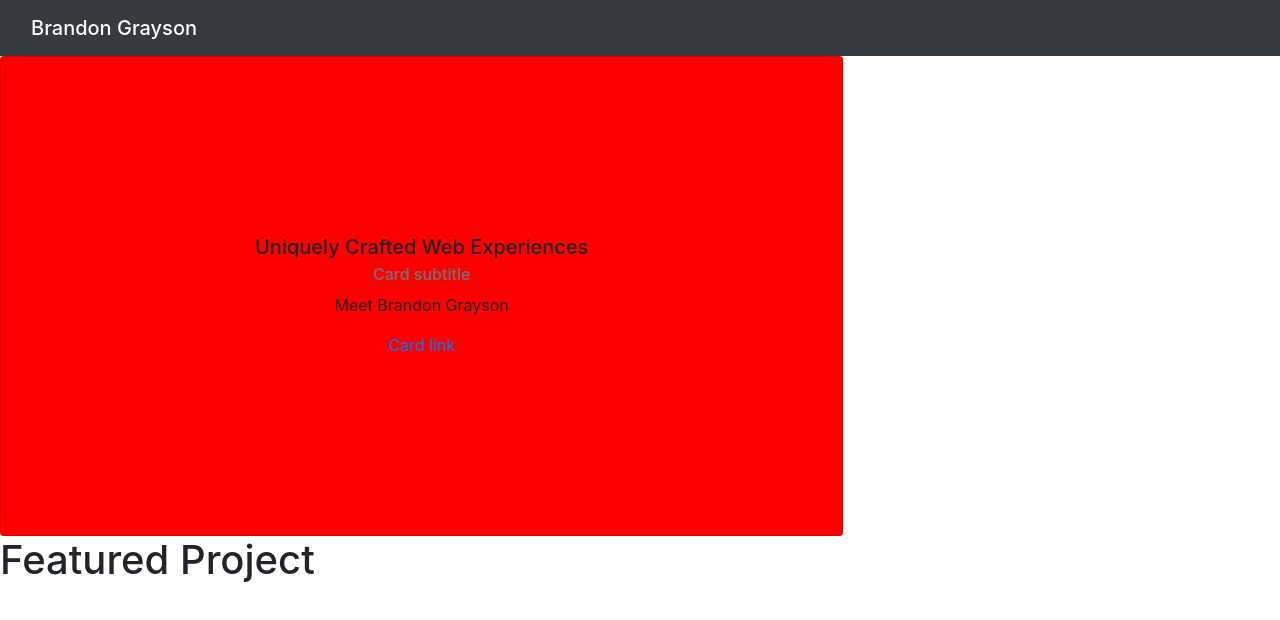
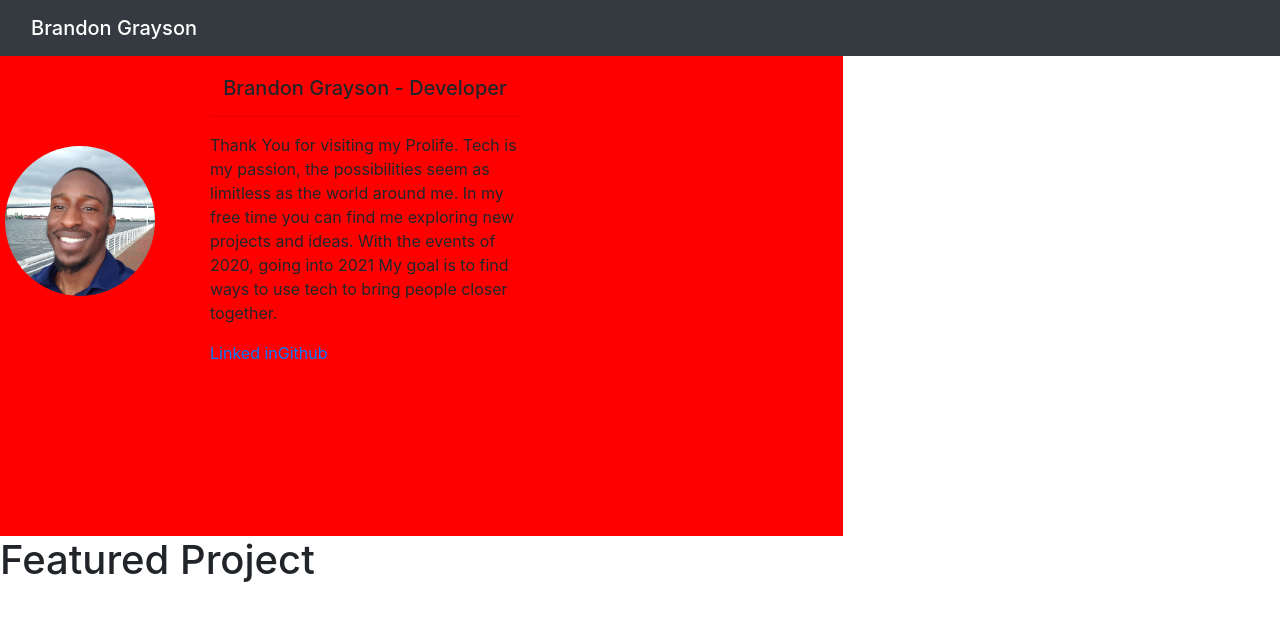
Before and after one commit to BrandonGrayson/react-portfolio, a React (Create React App) app: page / in a window 1280 px wide. Shown: the top 620 px of the page. Built offline with nearby package versions, Linux system fonts and the light colour scheme.

Commit message:
about-me card template added

```diff
--- a/src/components/HeroImg/Hero.js
+++ b/src/components/HeroImg/Hero.js
@@ -1,28 +1,54 @@
-import React from 'react'
-import "./styles.css"
-
+import React from 'react';
+import './styles.css';
 
 const styles = {
-    card: {
-        background: "red",
-        height: "60vh"
-    }
-}
+	card: {
+		background: 'red',
+		height: '60vh'
+	}
+};
 
 const Hero = () => {
 	return (
 		<div className="Container">
 			<div className="row">
-				<div className='col-xs-12 col-sm-12 col-md-8 col-lg-8'>
-					<div className="card" style={styles.card}>
-						<div className="card-body d-flex flex-column justify-content-center align-items-center">
+				<div className="col-xs-12 col-sm-12 col-md-8 col-lg-8">
+					<div className="" style={styles.card}>
+						{/* <div className="card-body d-flex flex-column justify-content-center align-items-center">
 							<h5 className="card-title">Uniquely Crafted Web Experiences</h5>
 							<h6 className="card-subtitle mb-2 text-muted">Card subtitle</h6>
 							<p className="card-text">Meet Brandon Grayson</p>
-							<a href="#" className="card-link">
-								Card link
-							</a>
+						</div> */}
+
+						<div className="" style={{ 'maxWidth': '540px', 'maxHeight': '300px' }}>
+							<div className="row g-0">
+								<div className="col-md-4 d-flex align-items-center justify-content-center">
+									<img
+										className="card-img-top rounded-circle"
+										src="./img/Brandon_cropped.jpg"
+										alt="..."
+										style={{ 'maxWidth': '150px'}}
+									/>
+								</div>
+								<div className="col-md-8">
+									<div className="card-body">
+										<h5 className="card-title text-center">Brandon Grayson - Developer</h5>
+										<hr />
+										<p>
+											Thank You for visiting my Prolife. Tech is my passion, the possibilities
+											seem as limitless as the world around me. In my free time you can find me
+											exploring new projects and ideas. With the events of 2020, going into 2021
+											My goal is to find ways to use tech to bring people closer together.
+										</p>
+										<a href="https://www.linkedin.com/feed/">Linked in</a>
+										<a href="https://github.com/BrandonGrayson">Github</a>
+									</div>
+								</div>
+							</div>
 						</div>
+
+
+
 					</div>
 				</div>
 			</div>
--- a/src/components/featured/fproject.js
+++ b/src/components/featured/fproject.js
@@ -1,9 +1,11 @@
-import React from "react"
+import React from 'react';
 
 const featured = () => {
-    return (
-        <h1>Featured Project</h1>
-    )
-}
+	return (
+		<div>
+			<h1>Featured Project</h1>
+		</div>
+	);
+};
 
-export default featured
+export default featured;
```
Also changed, not shown: public/img/Brandon_cropped.jpg (added).
